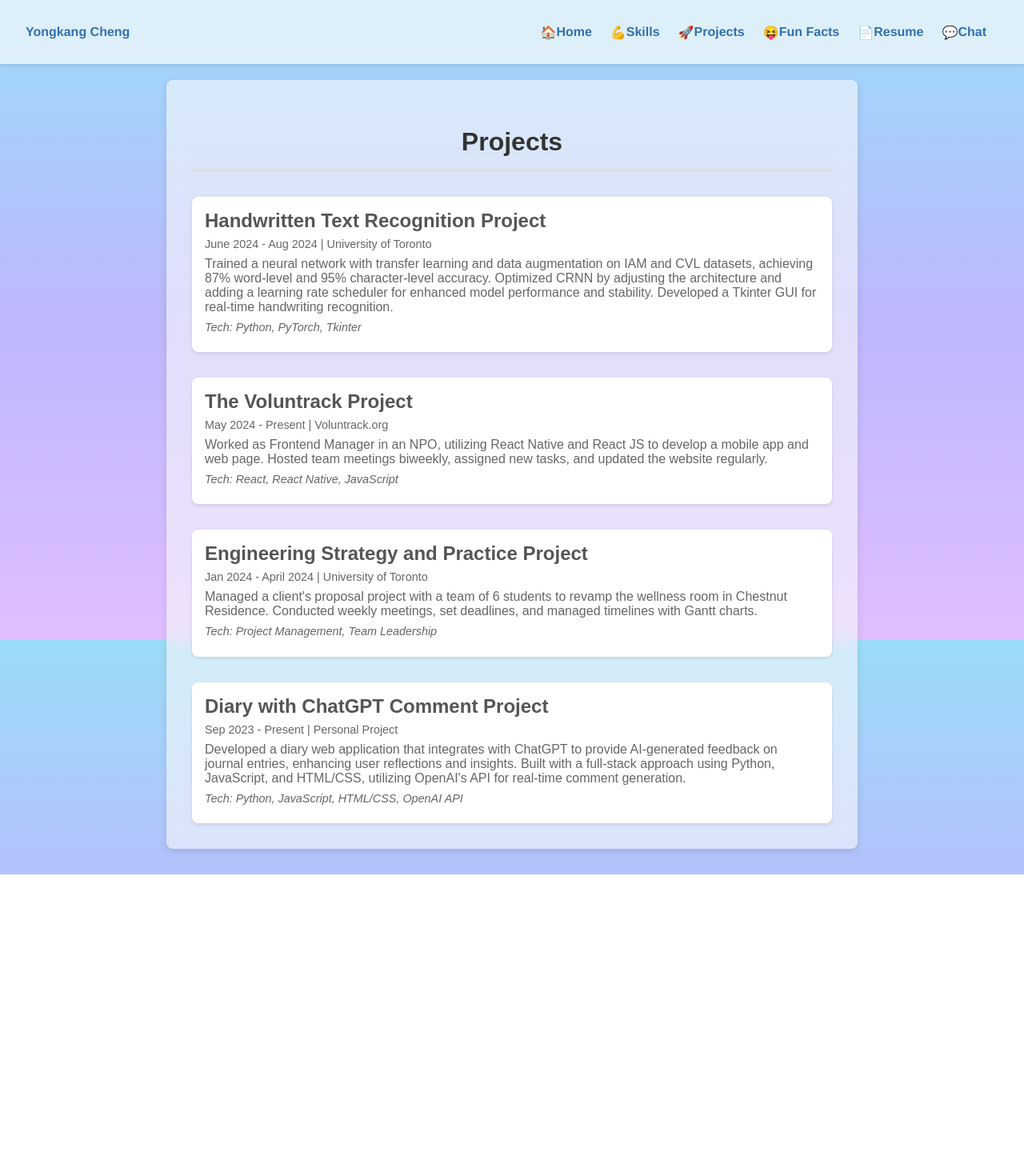
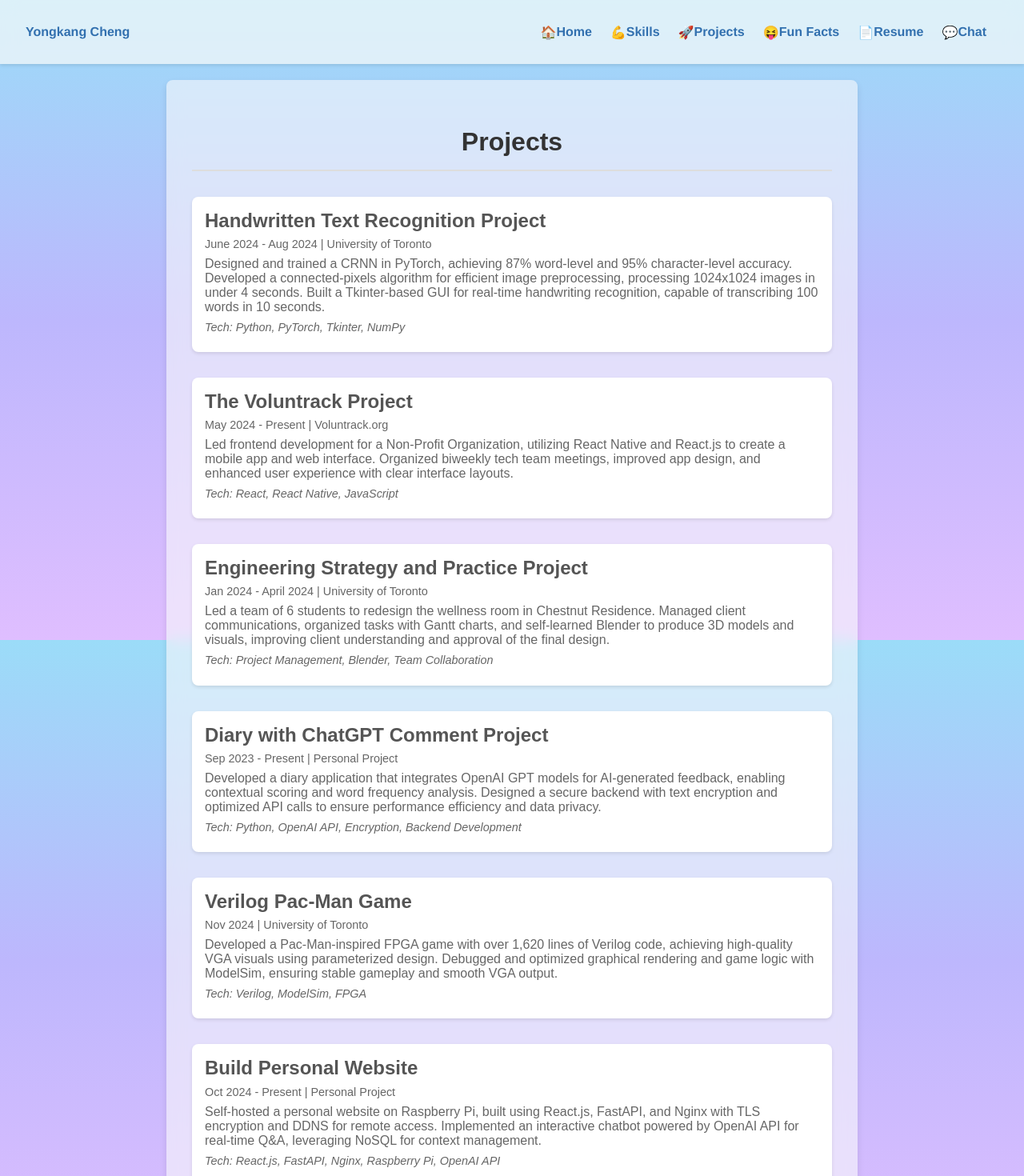
Before and after one commit to Ken-2511/personal_website, a React (Vite) app in the folder frontend/: page /projects in a window 1280 px wide. Shown: the top 1470 px of the page at 80% size. Before the commit the page ends 1093 px from the top, so only its background shows below. Built offline with nearby package versions, Linux system fonts and the light colour scheme.

Commit message:
update project page content

```diff
--- a/frontend/src/pages/Projects.tsx
+++ b/frontend/src/pages/Projects.tsx
@@ -37,29 +37,43 @@ const Projects: React.FC = () => {
             title: "Handwritten Text Recognition Project",
             duration: "June 2024 - Aug 2024 | University of Toronto",
             description:
-                "Trained a neural network with transfer learning and data augmentation on IAM and CVL datasets, achieving 87% word-level and 95% character-level accuracy. Optimized CRNN by adjusting the architecture and adding a learning rate scheduler for enhanced model performance and stability. Developed a Tkinter GUI for real-time handwriting recognition.",
-            tech: "Python, PyTorch, Tkinter",
+                "Designed and trained a CRNN in PyTorch, achieving 87% word-level and 95% character-level accuracy. Developed a connected-pixels algorithm for efficient image preprocessing, processing 1024x1024 images in under 4 seconds. Built a Tkinter-based GUI for real-time handwriting recognition, capable of transcribing 100 words in 10 seconds.",
+            tech: "Python, PyTorch, Tkinter, NumPy",
         },
         {
             title: "The Voluntrack Project",
             duration: "May 2024 - Present | Voluntrack.org",
             description:
-                "Worked as Frontend Manager in an NPO, utilizing React Native and React JS to develop a mobile app and web page. Hosted team meetings biweekly, assigned new tasks, and updated the website regularly.",
+                "Led frontend development for a Non-Profit Organization, utilizing React Native and React.js to create a mobile app and web interface. Organized biweekly tech team meetings, improved app design, and enhanced user experience with clear interface layouts.",
             tech: "React, React Native, JavaScript",
         },
         {
             title: "Engineering Strategy and Practice Project",
             duration: "Jan 2024 - April 2024 | University of Toronto",
             description:
-                "Managed a client's proposal project with a team of 6 students to revamp the wellness room in Chestnut Residence. Conducted weekly meetings, set deadlines, and managed timelines with Gantt charts.",
-            tech: "Project Management, Team Leadership",
+                "Led a team of 6 students to redesign the wellness room in Chestnut Residence. Managed client communications, organized tasks with Gantt charts, and self-learned Blender to produce 3D models and visuals, improving client understanding and approval of the final design.",
+            tech: "Project Management, Blender, Team Collaboration",
         },
         {
             title: "Diary with ChatGPT Comment Project",
             duration: "Sep 2023 - Present | Personal Project",
             description:
-                "Developed a diary web application that integrates with ChatGPT to provide AI-generated feedback on journal entries, enhancing user reflections and insights. Built with a full-stack approach using Python, JavaScript, and HTML/CSS, utilizing OpenAI's API for real-time comment generation.",
-            tech: "Python, JavaScript, HTML/CSS, OpenAI API",
+                "Developed a diary application that integrates OpenAI GPT models for AI-generated feedback, enabling contextual scoring and word frequency analysis. Designed a secure backend with text encryption and optimized API calls to ensure performance efficiency and data privacy.",
+            tech: "Python, OpenAI API, Encryption, Backend Development",
+        },
+        {
+            title: "Verilog Pac-Man Game",
+            duration: "Nov 2024 | University of Toronto",
+            description:
+                "Developed a Pac-Man-inspired FPGA game with over 1,620 lines of Verilog code, achieving high-quality VGA visuals using parameterized design. Debugged and optimized graphical rendering and game logic with ModelSim, ensuring stable gameplay and smooth VGA output.",
+            tech: "Verilog, ModelSim, FPGA",
+        },
+        {
+            title: "Build Personal Website",
+            duration: "Oct 2024 - Present | Personal Project",
+            description:
+                "Self-hosted a personal website on Raspberry Pi, built using React.js, FastAPI, and Nginx with TLS encryption and DDNS for remote access. Implemented an interactive chatbot powered by OpenAI API for real-time Q&A, leveraging NoSQL for context management.",
+            tech: "React.js, FastAPI, Nginx, Raspberry Pi, OpenAI API",
         },
     ];
 
```
